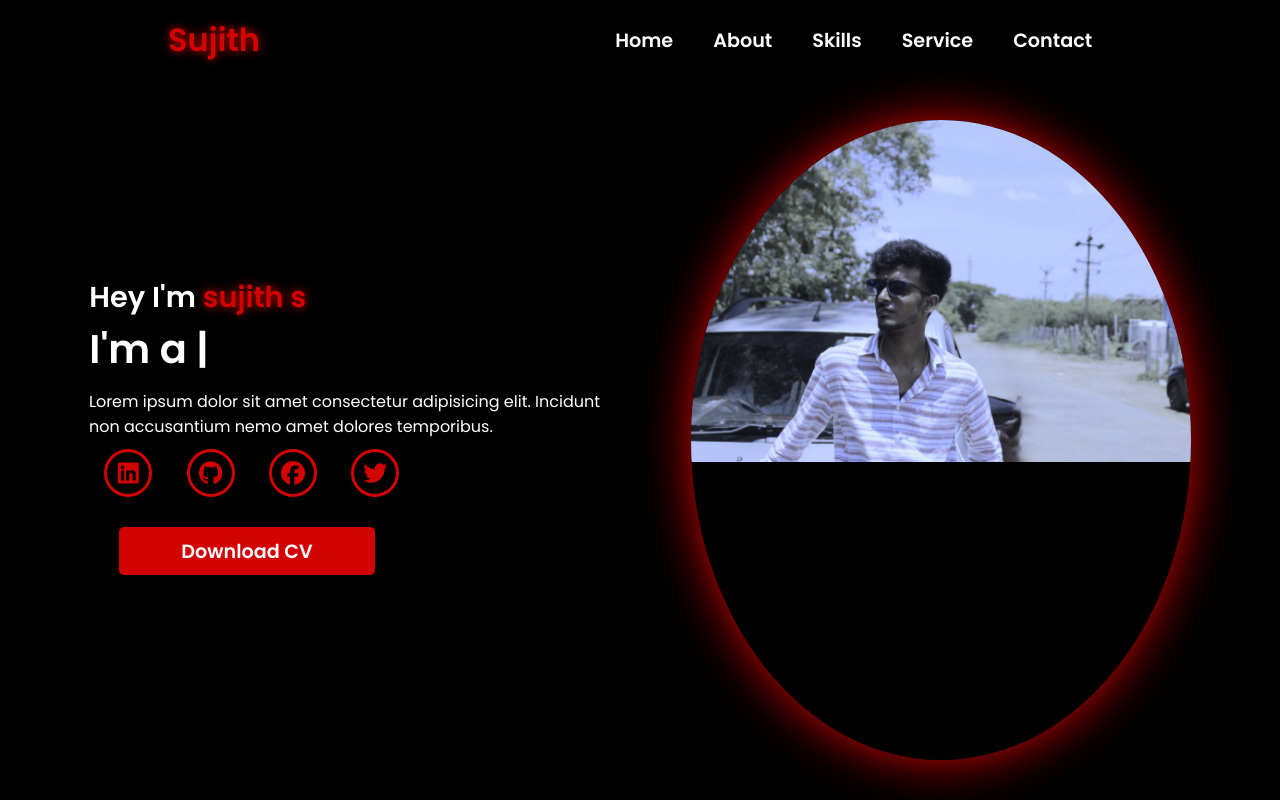
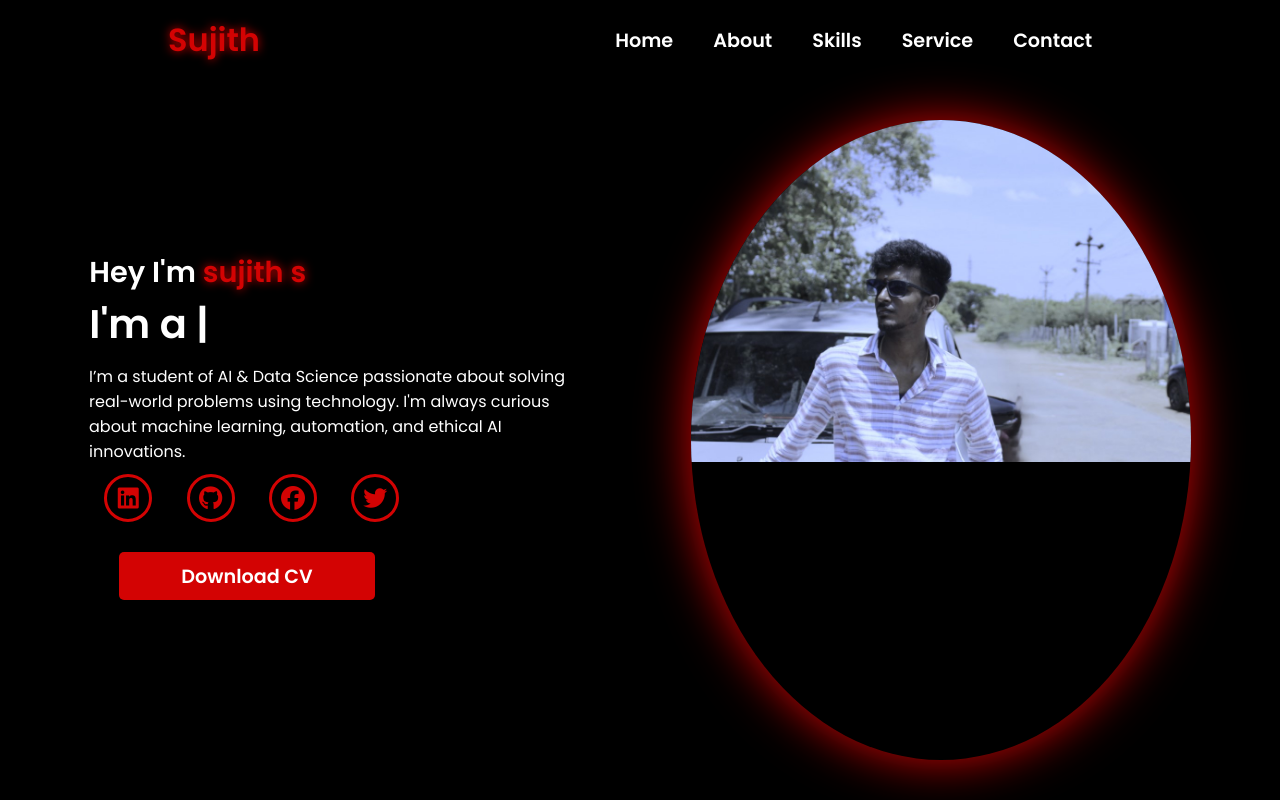
Before and after one commit to ssujith06/portfolio, a plain HTML site: page index.html in a window 1280 px wide. Drawn offline with nearby package versions, Linux system fonts and the light colour scheme.

Commit message:
Update index.html

```diff
--- a/index.html
+++ b/index.html
@@ -39,7 +39,7 @@
             <div class="content">
                 <h1 data-aos="fade-left" data-aos-duration="1500" data-aos-delay="700">Hey I'm <span>sujith s</span></h1>
                 <div data-aos="fade-right" data-aos-duration="1500" data-aos-delay="900" class="typewriter">I'm a <span class="typewriter-text"></span><label for="">|</label></div>
-                <p data-aos="flip-down" data-aos-duration="1500" data-aos-delay="1100">Lorem ipsum dolor sit amet consectetur adipisicing elit. Incidunt non accusantium nemo amet dolores temporibus.</p>
+                <p data-aos="flip-down" data-aos-duration="1500" data-aos-delay="1100">I’m a student of AI & Data Science passionate about solving real-world problems using technology. I'm always curious about machine learning, automation, and ethical AI innovations.</p>
                 <div class="social-links">
                     <a data-aos="fade-up" data-aos-duration="1500" data-aos-delay="1300"><i class="fa-brands fa-linkedin"></i></a>
                     <a href="#" data-aos="fade-up" data-aos-duration="1500" data-aos-delay="1400"><i class="fa-brands fa-github"></i></a>
```
